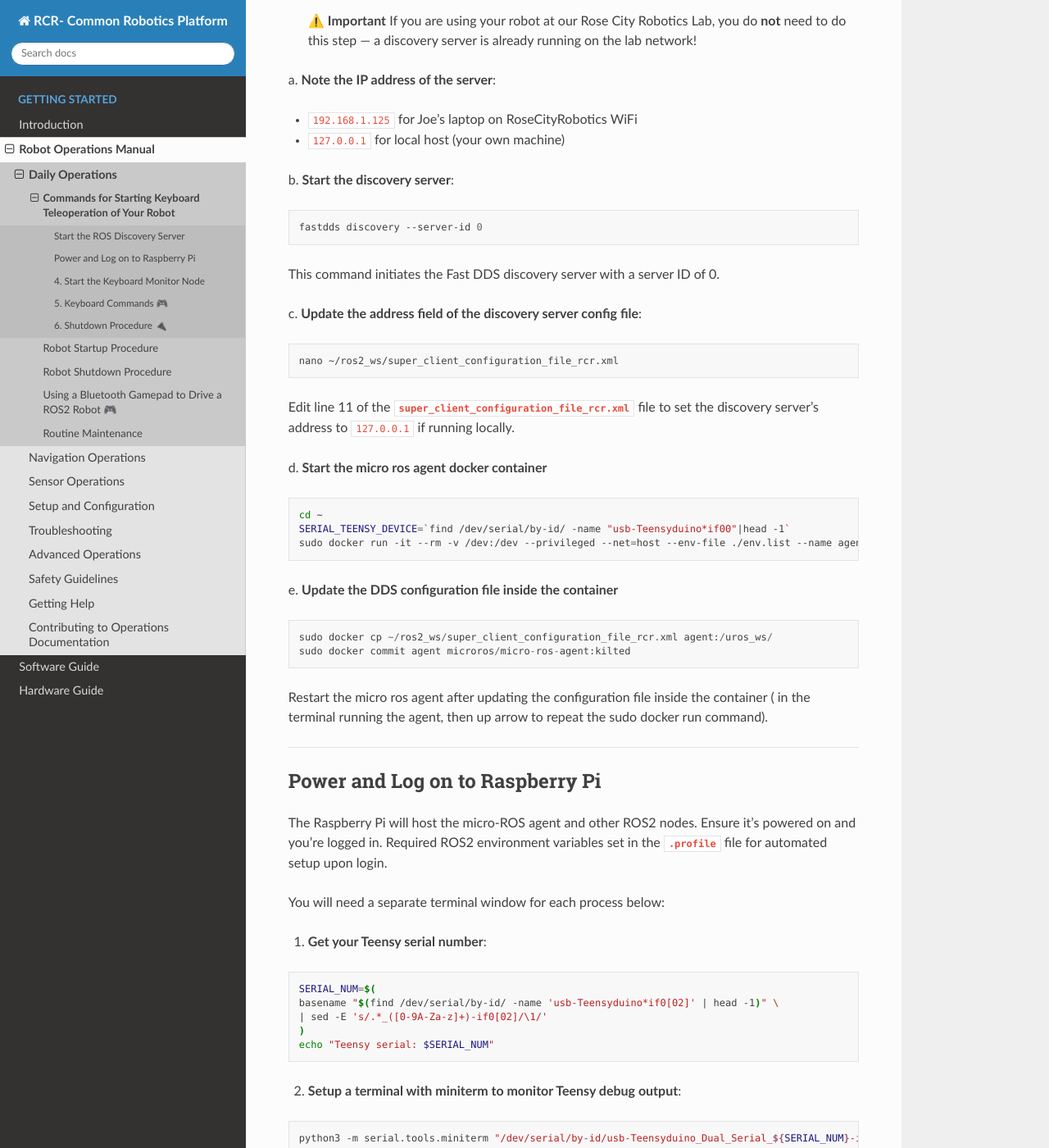
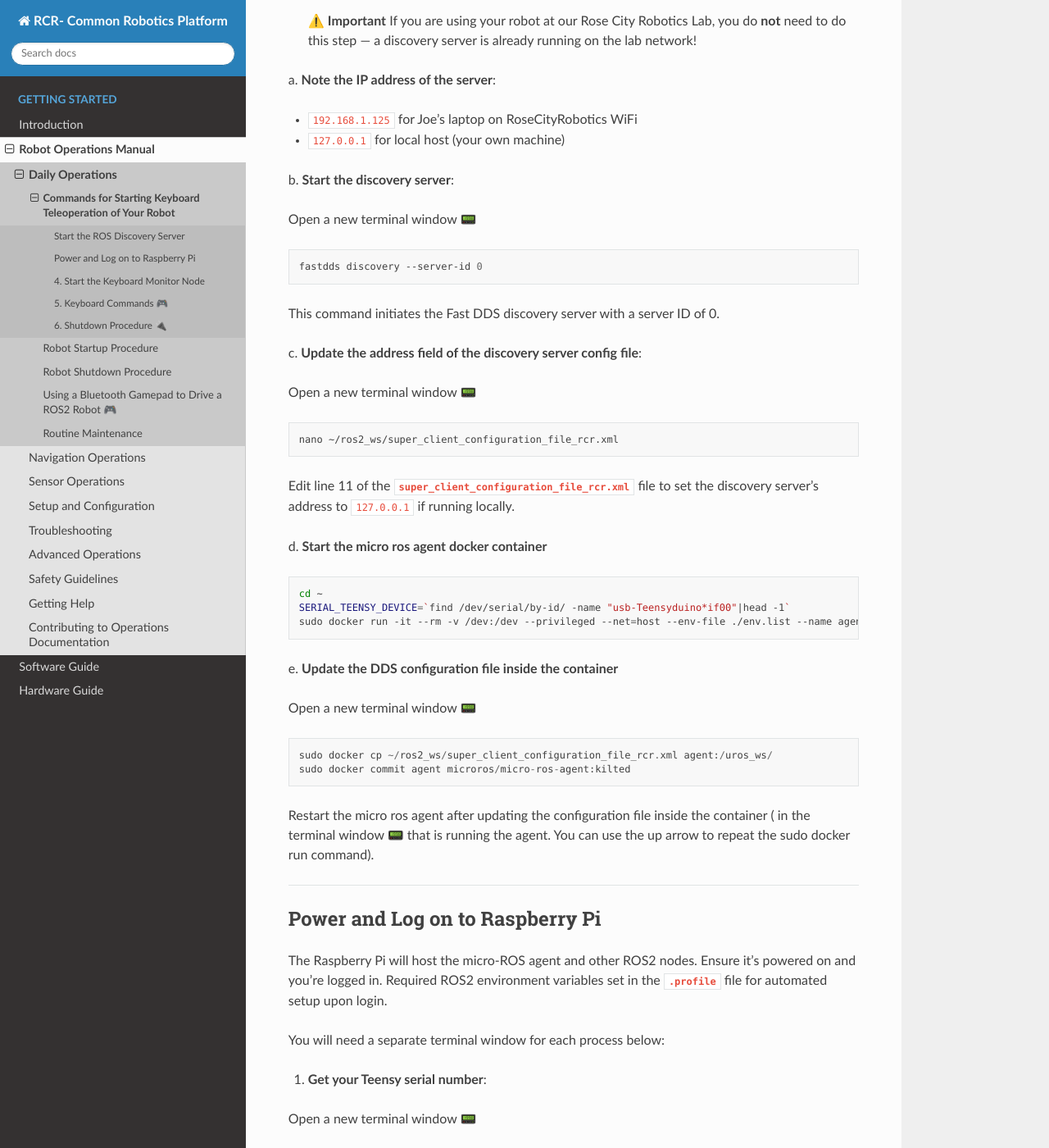
Before and after one commit to RoseCityRobotics/common_platform, a Sphinx documentation site: the page built from docs/source/operations/daily_operations/KeyboardTeleop.md, in a window 1280 px wide and 1400 px high, scrolled down 432 px. Shown: the whole window at 82% size. Built offline with Sphinx 7.4.7 and the Read the Docs theme 3.1.0, drawn with Linux system fonts in a browser that asks for light colours; some of the changed text lies outside the part shown.

Commit message:
adding terminal window icons

````diff
--- a/docs/source/operations/daily_operations/KeyboardTeleop.md
+++ b/docs/source/operations/daily_operations/KeyboardTeleop.md
@@ -17,6 +17,8 @@ a.  **Note the IP address of the server**:
 
 b. **Start the discovery server**:
 
+Open a new terminal window 📟
+
 ```bash
 fastdds discovery --server-id 0
 ```
@@ -24,6 +26,8 @@ fastdds discovery --server-id 0
 This command initiates the Fast DDS discovery server with a server ID of 0.
 
 c. **Update the address field of the discovery server config file**:
+
+Open a new terminal window 📟
 
 ```bash
 nano ~/ros2_ws/super_client_configuration_file_rcr.xml
@@ -39,12 +43,15 @@ d. **Start the micro ros agent docker container**
   ```
 
 e. **Update the DDS configuration file inside the container**
+
+Open a new terminal window 📟
+
   ```
   sudo docker cp ~/ros2_ws/super_client_configuration_file_rcr.xml agent:/uros_ws/
   sudo docker commit agent microros/micro-ros-agent:kilted
   ```
 
-  Restart the micro ros agent after updating the configuration file inside the container (<CTRL-C> in the terminal running the agent, then up arrow to repeat the sudo docker run command).
+  Restart the micro ros agent after updating the configuration file inside the container (<CTRL-C> in the terminal window 📟 that is running the agent. You can use the up arrow to repeat the sudo docker run command).
 
 -----
 
@@ -56,6 +63,8 @@ You will need a separate terminal window for each process below:
 
 1. **Get your Teensy serial number**:
 
+Open a new terminal window 📟
+
 ```bash
 SERIAL_NUM=$(
 basename "$(find /dev/serial/by-id/ -name 'usb-Teensyduino*if0[02]' | head -1)" \
@@ -66,6 +75,8 @@ echo "Teensy serial: $SERIAL_NUM"
 
 2. **Setup a terminal with miniterm to monitor Teensy debug output**:
 
+Open a new terminal window 📟
+
 ```bash
 python3 -m serial.tools.miniterm "/dev/serial/by-id/usb-Teensyduino_Dual_Serial_${SERIAL_NUM}-if02" 115200
 
@@ -74,6 +85,8 @@ python3 -m serial.tools.miniterm "/dev/serial/by-id/usb-Teensyduino_Dual_Serial_
 This command starts a `miniterm` session to display debug messages from the Teensy. The path identifies your Teensy and the {SERIAL_NUM} command pulls your serial number, and `115200` sets the baud rate. You should expect to see "**WAITING\_AGENT**" if the Teensy is awaiting a connection.
 
 3. **Start the micro-ROS Agent**
+
+Open a new terminal window 📟
 
 The micro-ROS agent acts as a bridge between the micro-ROS client running on the Teensy and the ROS2 network.
 
@@ -108,6 +121,8 @@ This Docker command starts the micro-ROS agent:
   * **`-v4`**: Sets the verbosity level for the agent's output.
 
 ## 4. Start the Keyboard Monitor Node
+
+Open a new terminal window 📟
 
 This node allows you to control your robot or application using keyboard inputs.
 
````
